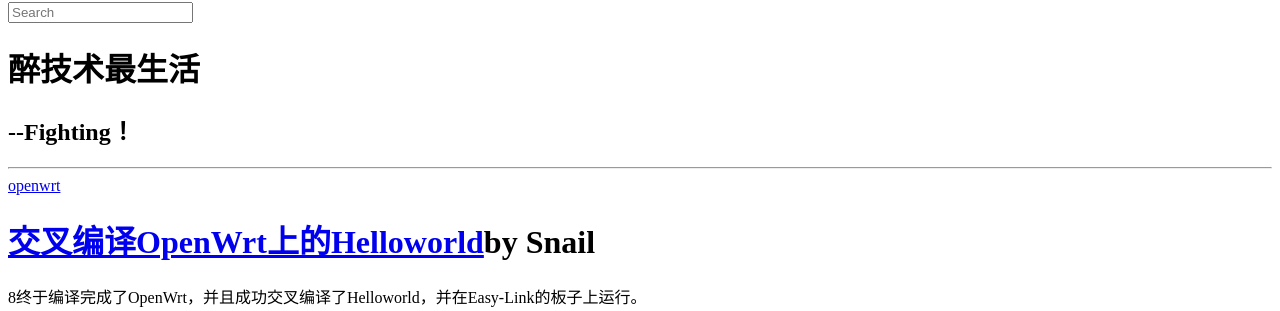
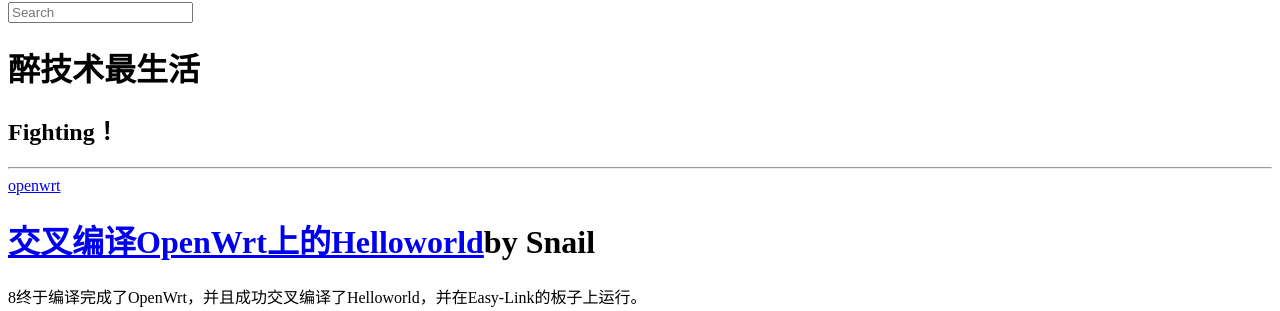
Before and after one commit to DutZMZ/Zuijishu, a Jekyll site: the page built from index.html, in a window 1280 px wide. Shown: the part 120-431 px from the top of the page. Built offline with Jekyll 4.4.1, drawn with Linux system fonts in a browser that asks for light colours; nearby versions of some CDN libraries; library files that are not in the unit come from our copies; the list of posts is cut into pages by our own code.

Commit message:
Update index.html

```diff
--- a/index.html
+++ b/index.html
@@ -6,7 +6,7 @@ group: home
 <div class="page-title-inline">
 	{% if page.group == 'home' %}
 	<h1>{{ site.title }} </h1>
-	{% if site.tagline %}<h2>--{{ site.tagline }}</h2>{% endif %}
+	{% if site.tagline %}<h2>{{ site.tagline }}</h2>{% endif %}
 	{% else %}
 	<h1>{{ page.title }} </h1>
 	{% if page.tagline %}<h2>{{ page.tagline }}</h2>{% endif %}
@@ -24,7 +24,7 @@ group: home
 				{% assign categories_list = nil %}
 			</div>
 			<div class="journal-body">
-				<h1 class="journal-title"><a href="{{ post.url }}">{{ post.title }}</a><span class="author">{{ post.tagline }}</span></h1>
+				<h1 class="journal-title"><a href="/Zuijishu{{ post.url }}">{{ post.title }}</a><span class="author">{{ post.tagline }}</span></h1>
 				{% case site.excerpt %}
 				{% when "truncate_words" %}
 				<span class="teaser"><p>{{ post.content | strip_html | truncatewords: 20 }}</p>
```
